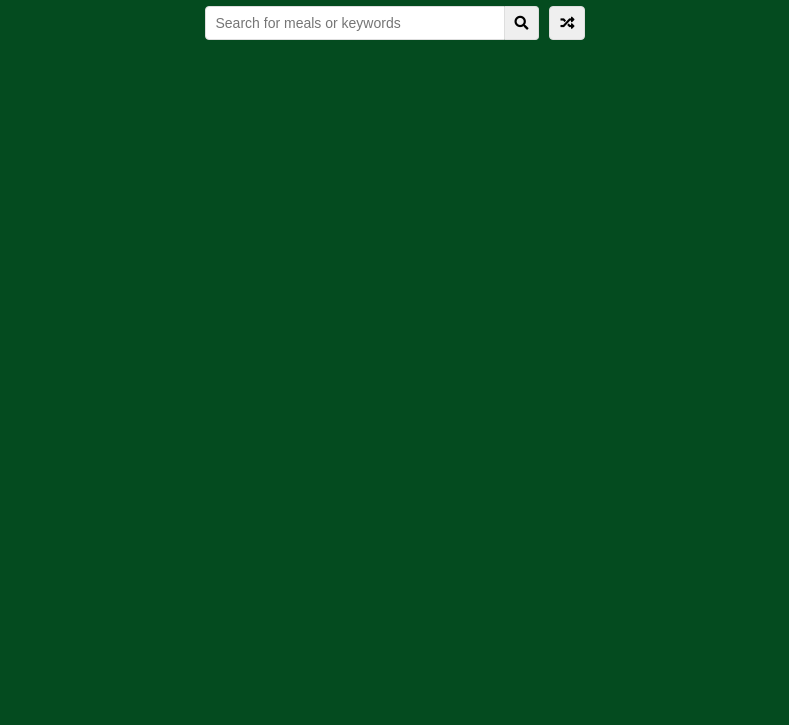
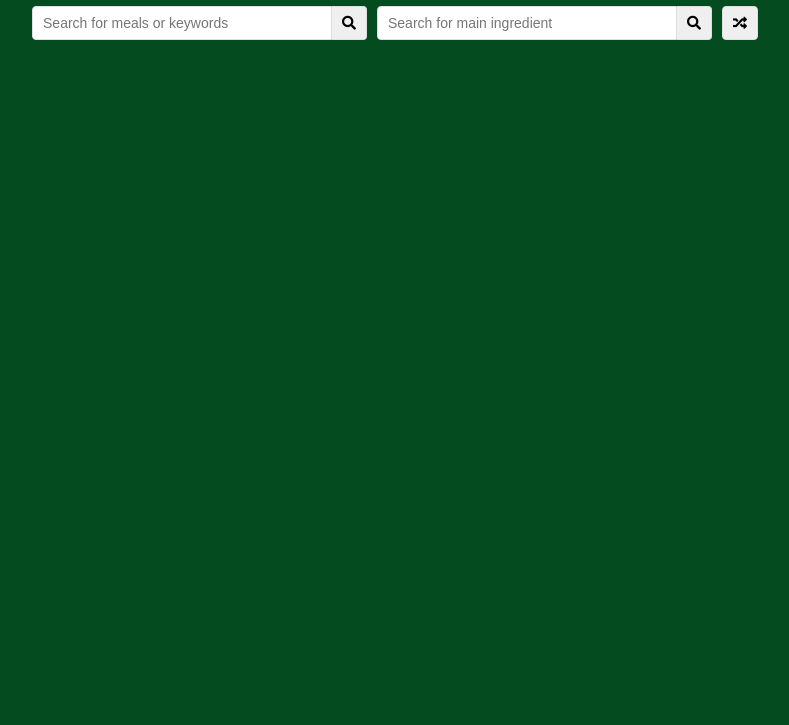
Before and after one commit to lazy-snorlax/meal-searcher, a plain HTML site: page index.html in a window 1280 px wide. Shown: the part 75-800 px from the top of the page, without its empty margins (245-1034 px from the left). Drawn offline with Linux system fonts and the light colour scheme.

Commit message:
Added a search for a  main ingredient

```diff
--- a/index.html
+++ b/index.html
@@ -26,6 +26,16 @@
             <i class="fas fa-search"></i>
           </button>
         </form>
+        <form class="flex" id="filter">
+          <input
+            type="text"
+            id="searchIng"
+            placeholder="Search for main ingredient"
+          />
+          <button class="searchIng-btn" type="submit">
+            <i class="fas fa-search"></i>
+          </button>
+        </form>
         <button class="random-btn" id="random">
           <i class="fas fa-random"></i>
         </button>
--- a/style.css
+++ b/style.css
@@ -37,7 +37,12 @@ input[type='text'] {
   width: 300px;
 }
 
-.search-btn {
+#filter {
+  margin-left: 10px;
+}
+
+.search-btn,
+.searchIng-btn {
   cursor: pointer;
   border-left: 0;
   border-radius: 0;
```
